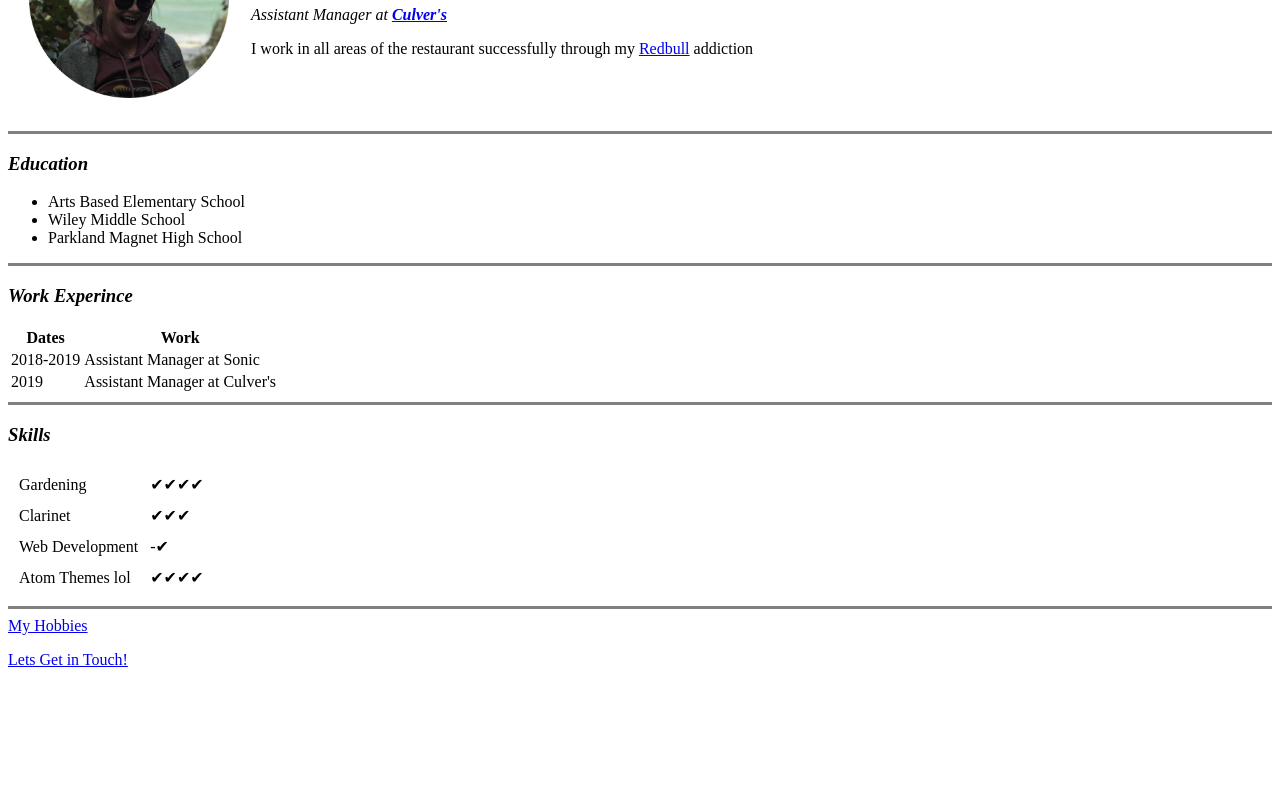
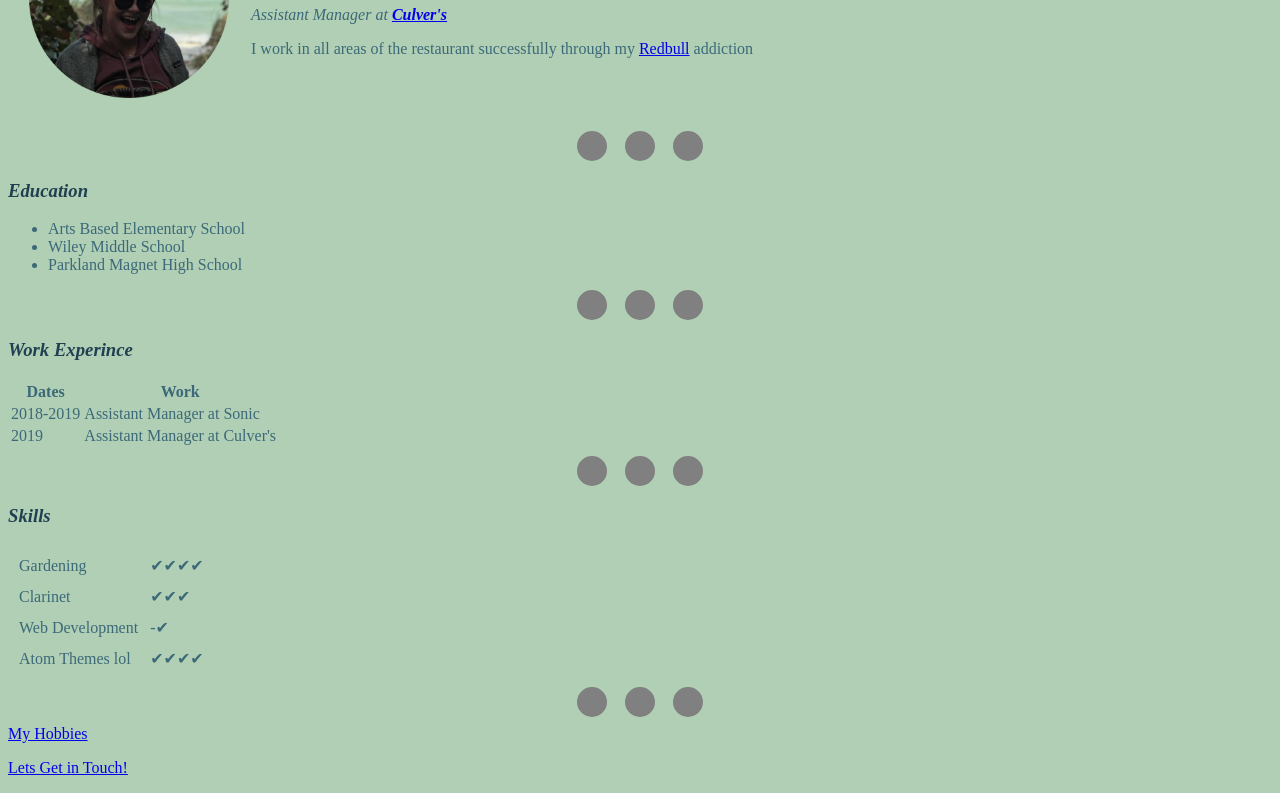
Before and after one commit to infinitelyann/cv, a plain HTML site: page index.html in a window 1280 px wide. Shown: the part 131-924 px from the top of the page. Before the commit the page ends 816 px from the top, so only its background shows below. Drawn offline with Linux system fonts and the light colour scheme.

Commit message:
Update index.html

```diff
--- a/index.html
+++ b/index.html
@@ -2,8 +2,12 @@
 <html lang="en" dir="ltr">
 
 <head>
+
   <meta charset="utf-8">
   <title>💛 Stephanie's Personal Site</title>
+  <link rel="stylesheet" href="css/styles.css">
+
+
 </head>
 
 <body>
@@ -18,7 +22,7 @@
     </tr>
   </table>
 
-  <hr size="3" noshade />
+  <hr />
   <h3><em>Education</em></h3>
 
   <ul>
@@ -26,7 +30,7 @@
     <li>Wiley Middle School</li>
     <li>Parkland Magnet High School</li>
   </ul>
-  <hr size= "3" noshade/>
+  <hr/>
   <h3><em>Work Experince</em></h3>
   <table>
     <tr>
@@ -42,7 +46,7 @@
       <td>Assistant Manager at Culver's</td>
     </tr>
   </table>
-  <hr size="3" noshade />
+  <hr />
   <h3><em>Skills</em></h3>
   <table cellspacing="10">
     <tr>
@@ -66,7 +70,7 @@
 
 
   </table>
-  <hr size= "3" noshade />
+  <hr />
   <a href="hobbies.html">My Hobbies</a>
   <p><a href="contact.html">Lets Get in Touch!</a>
   </p>
```
